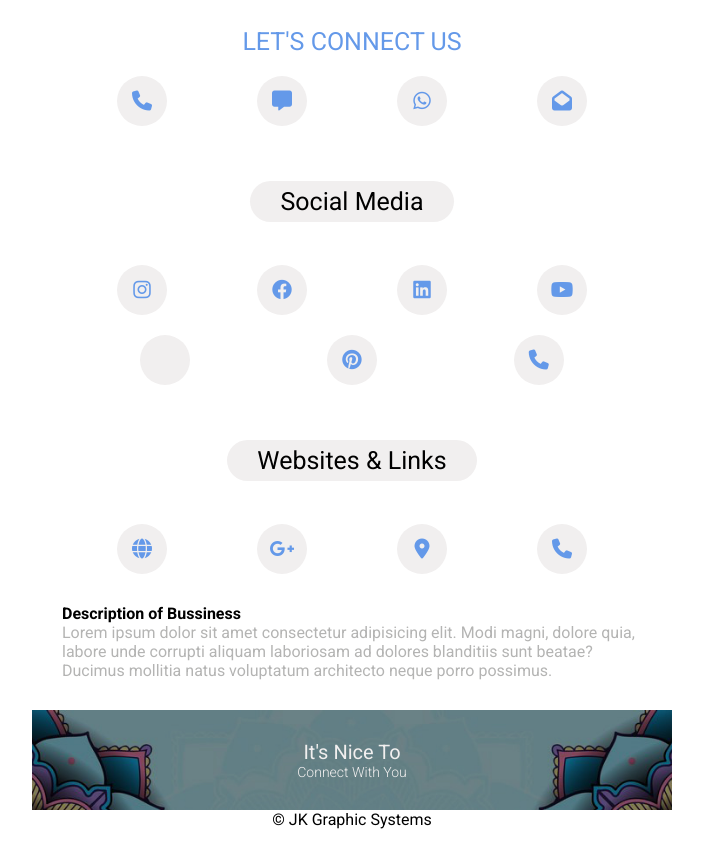
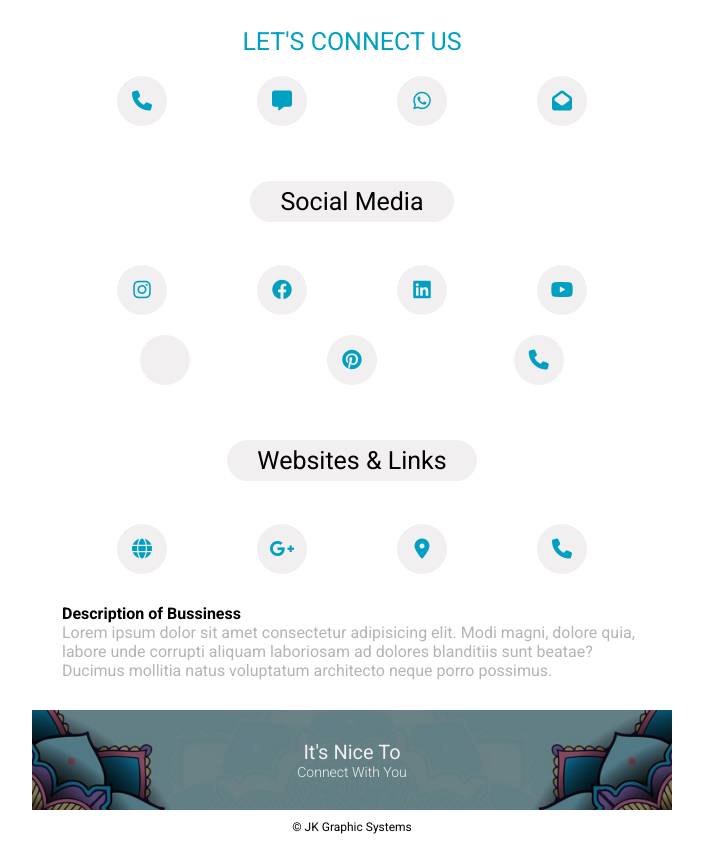
Before and after one commit to KratikNamdev/JK_NFC, a plain HTML site: page index.html in a window 1280 px wide. Shown: the part 756-1600 px from the top of the page, without its empty margins (288-991 px from the left). Drawn offline with Linux system fonts and the light colour scheme; files whose address does not match are found by name.

Commit message:
first commit

```diff
--- a/index.html
+++ b/index.html
@@ -139,7 +139,7 @@
 
 </footer>
 <div style="text-align: center;">
-    <p>© JK Graphic Systems</p>
+    <p class="cp">© JK Graphic Systems</p>
 </div>
 
 </div>
--- a/style.css
+++ b/style.css
@@ -33,6 +33,7 @@
     background-image: url(./Assets/logo.jpg);
     background-size: cover;
     background-position: center;
+    border: 5px solid #00A0C2;
 
 }
 .pro p{
@@ -67,7 +68,7 @@
 }
 
 .iconback i{
-    color: #6499E9;
+    color: #00A0C2;
     font-size: 20px;
 }
 .connect-icons{
@@ -102,7 +103,7 @@
     font-weight: 400;
     font-size: 25px;
     margin-top: 30px;
-    color: #6499E9;
+    color: #00A0C2;
 }
 .desc{
     padding: 30px;
@@ -136,3 +137,9 @@ footer p{
         width: 100%;
     }
 }
+.cp{
+    padding-top: 10px;
+    font-size: 12px;
+    padding-bottom: 10px;
+
+}
```
